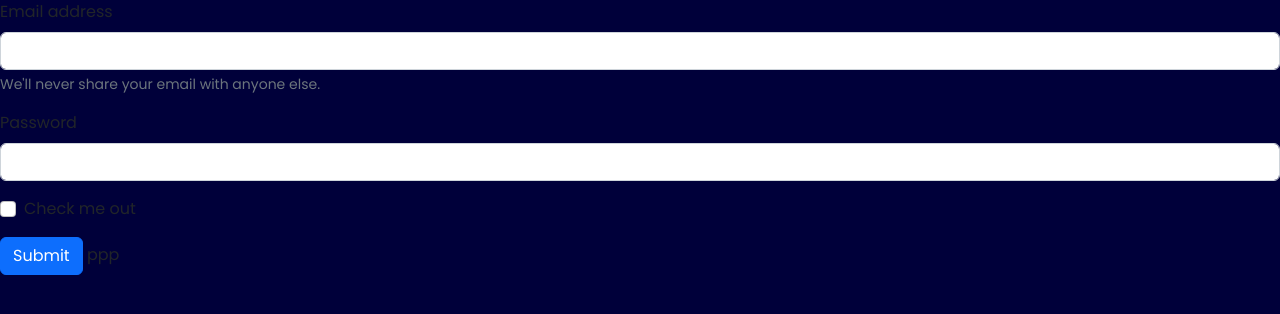
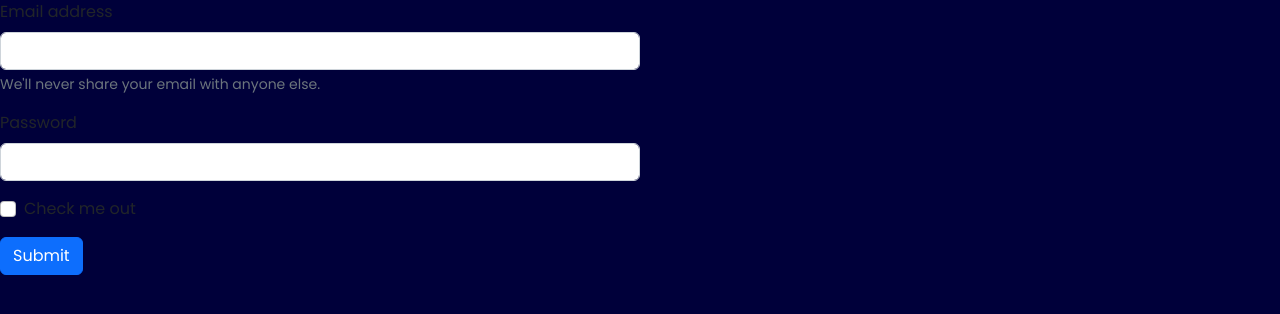
Before and after one commit to HOlly2509/T4-FINAL-ASSIGNMENT, a plain HTML site: page pages/up.html in a window 1280 px wide. Drawn offline with nearby package versions, Linux system fonts and the light colour scheme.

Commit message:
Ricard Update V3

```diff
--- a/css/sign.css
+++ b/css/sign.css
@@ -25,3 +25,8 @@ body{
     text-decoration: none;
     color: #FDF502;
 }
+.block{
+width: 50%;
+height: 50%;
+
+}
--- a/pages/up.html
+++ b/pages/up.html
@@ -8,6 +8,7 @@
     <title>Sign-Up</title>
 </head>
 <body>
+  <div class="block">
     <form>
         <div class="mb-3">
           <label for="exampleInputEmail1" class="form-label">Email address</label>
@@ -23,7 +24,7 @@
           <label class="form-check-label" for="exampleCheck1">Check me out</label>
         </div>
         <button type="submit" class="btn btn-primary">Submit</button>
-        ppp
       </form>
+    </div>
 </body>
 </html>
```
Also changed, not shown: pages/login.html (+2 -0 lines).
